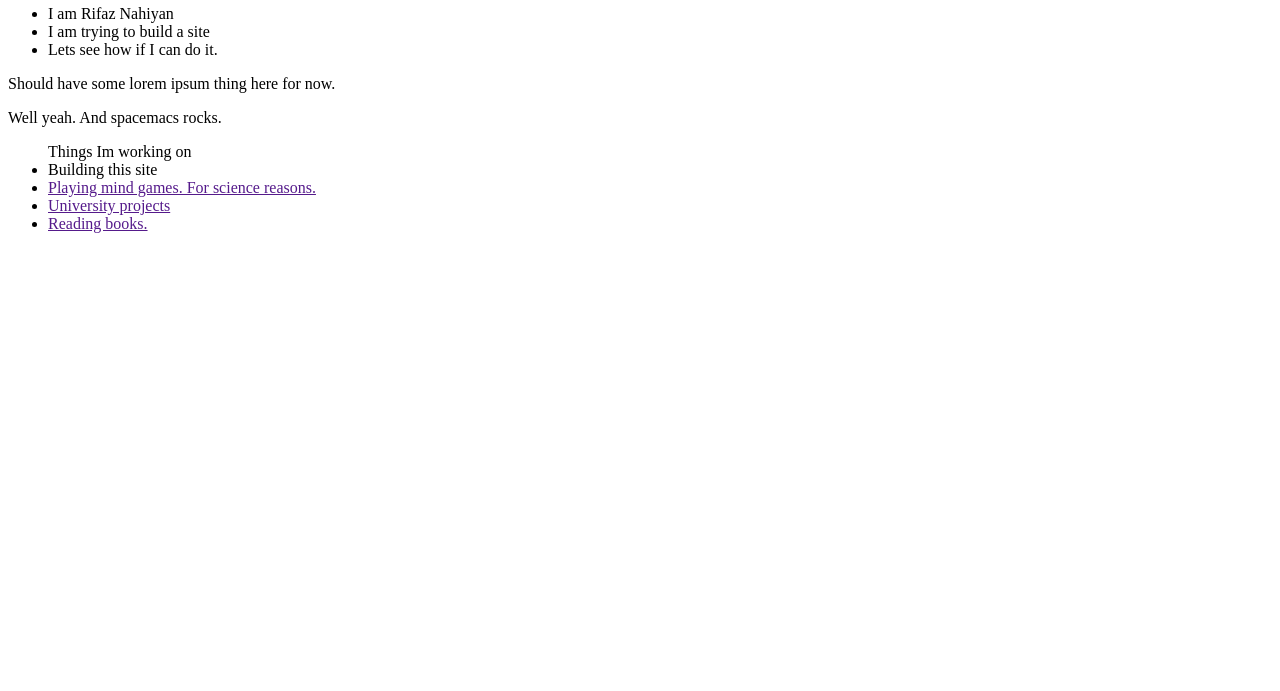
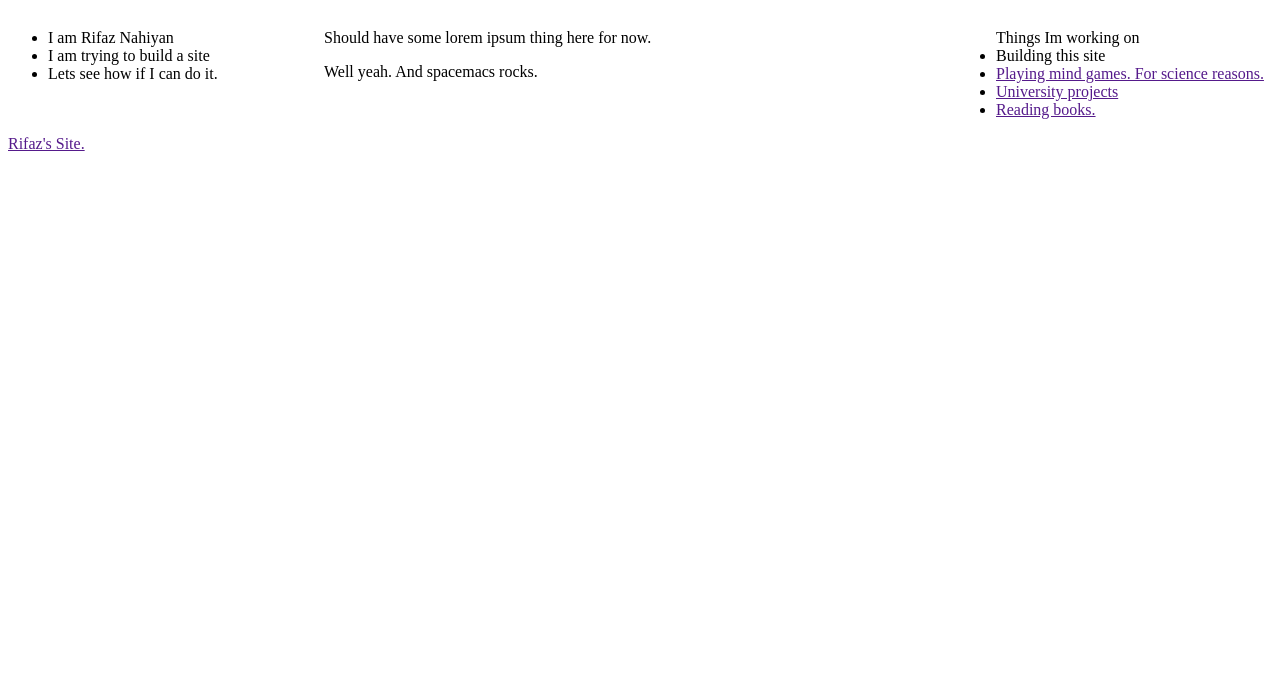
Before and after one commit to rifazn/rifazn.github.io, a plain HTML site: page index2.html in a window 1280 px wide. Shown: the part 109-800 px from the top of the page. Drawn offline with Linux system fonts and the light colour scheme.

Commit message:
CSS Grid applied... It works! :D

```diff
--- a/index2.html
+++ b/index2.html
@@ -3,7 +3,35 @@
     <head>
         <title>Blog | Rifaz Nahiyan</title>
     </head>
+    <style>
+     #content {
+         display: grid;
+         grid-template-columns: 1fr 2fr 1fr;
+         grid-template-rows: auto auto 1fr;
+         grid-template-areas:
+             "header header header"
+             "nav main aside"
+             "footer footer footer";
+     }
+
+     #main-header {
+         grid-area: header;
+     }
+     .contents-nav {
+         grid-area: nav;
+     }
+     .main-content {
+         grid-area: main;
+     }
+     .sidebar {
+         grid-area: aside;
+     }
+     footer {
+         grid-area: footer;
+     }
+    </style>
     <body>
+        <div id="content">
             <header id="main-header">
                 <h1>Bl0g: Rifaz Nahiyan</h1>
                 <p>
@@ -34,5 +62,9 @@
                     <li>Reading books.<a href=""/></li>
                 </ul>
             </aside>
+            <footer>
+                Rifaz's Site.
+            </footer>
+        </div>
     </body>
 </html>
```
Lines whose indentation alone changed are shown as unchanged.
